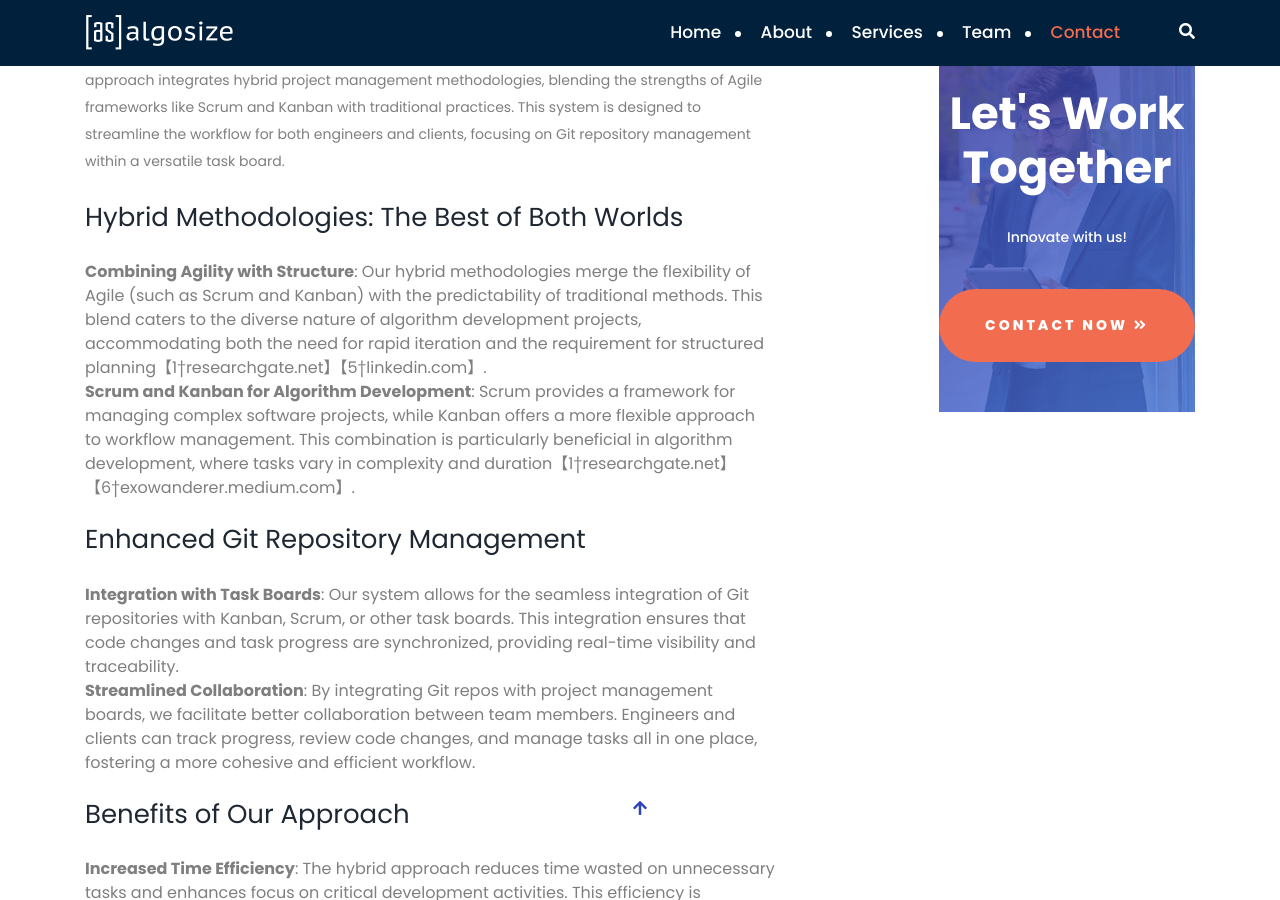
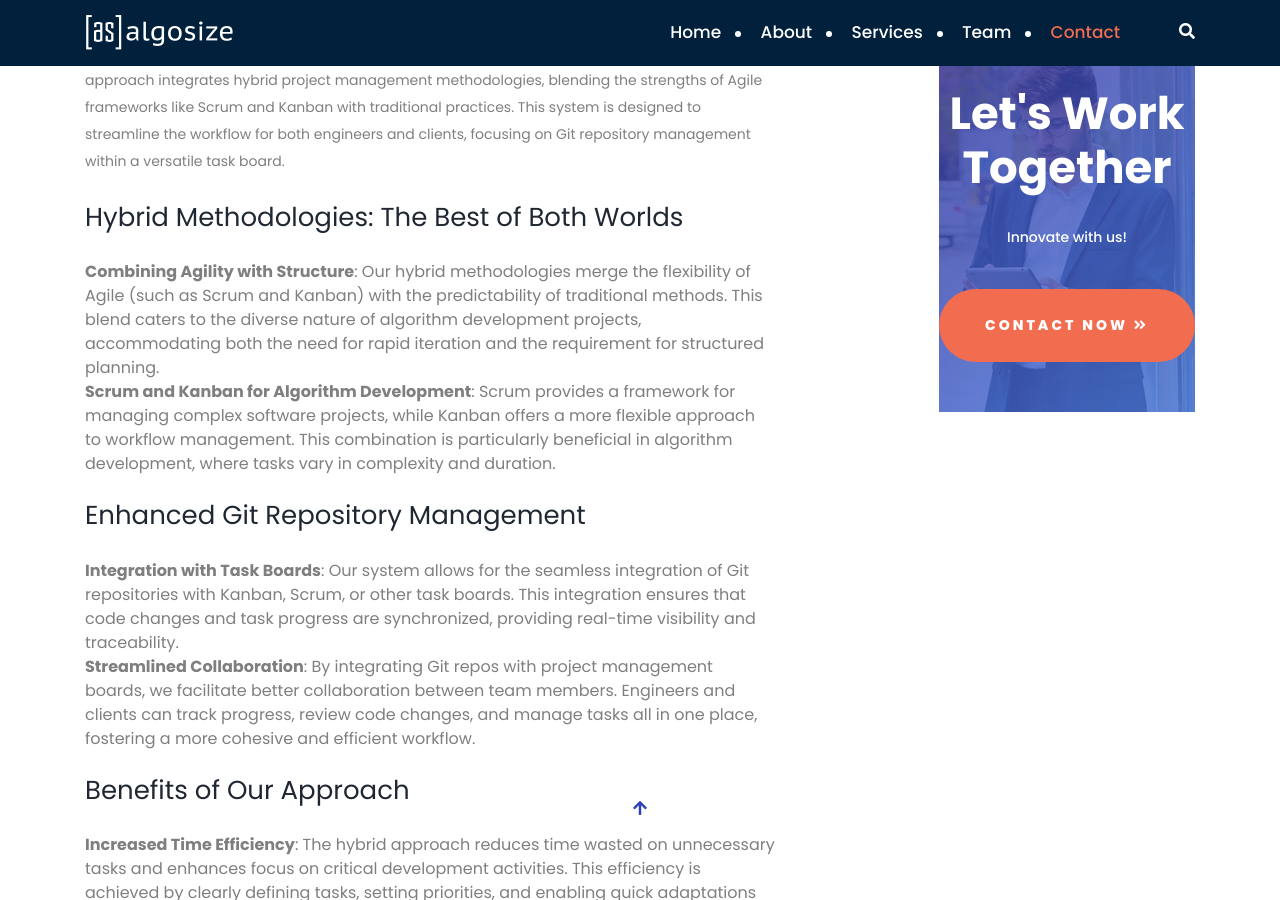
Before and after one commit to AlgoSize/website, a Jekyll site: the page built from _portfolios/project-management.md, in a window 1280 px wide and 900 px high, scrolled down 992 px. Built offline with Jekyll 4.4.1, drawn with Linux system fonts in a browser that asks for light colours.

Commit message:
Update project-management.md

```diff
--- a/_portfolios/project-management.md
+++ b/_portfolios/project-management.md
@@ -10,9 +10,9 @@ In the dynamic field of algorithm development, managing projects efficiently is
 <br/>
 ### Hybrid Methodologies: The Best of Both Worlds
 <br/>
-1. **Combining Agility with Structure**: Our hybrid methodologies merge the flexibility of Agile (such as Scrum and Kanban) with the predictability of traditional methods. This blend caters to the diverse nature of algorithm development projects, accommodating both the need for rapid iteration and the requirement for structured planning【1†researchgate.net】【5†linkedin.com】.
+1. **Combining Agility with Structure**: Our hybrid methodologies merge the flexibility of Agile (such as Scrum and Kanban) with the predictability of traditional methods. This blend caters to the diverse nature of algorithm development projects, accommodating both the need for rapid iteration and the requirement for structured planning.
 <br/>
-2. **Scrum and Kanban for Algorithm Development**: Scrum provides a framework for managing complex software projects, while Kanban offers a more flexible approach to workflow management. This combination is particularly beneficial in algorithm development, where tasks vary in complexity and duration【1†researchgate.net】【6†exowanderer.medium.com】.
+2. **Scrum and Kanban for Algorithm Development**: Scrum provides a framework for managing complex software projects, while Kanban offers a more flexible approach to workflow management. This combination is particularly beneficial in algorithm development, where tasks vary in complexity and duration.
 <br/>
 <br/>
 ### Enhanced Git Repository Management
```
